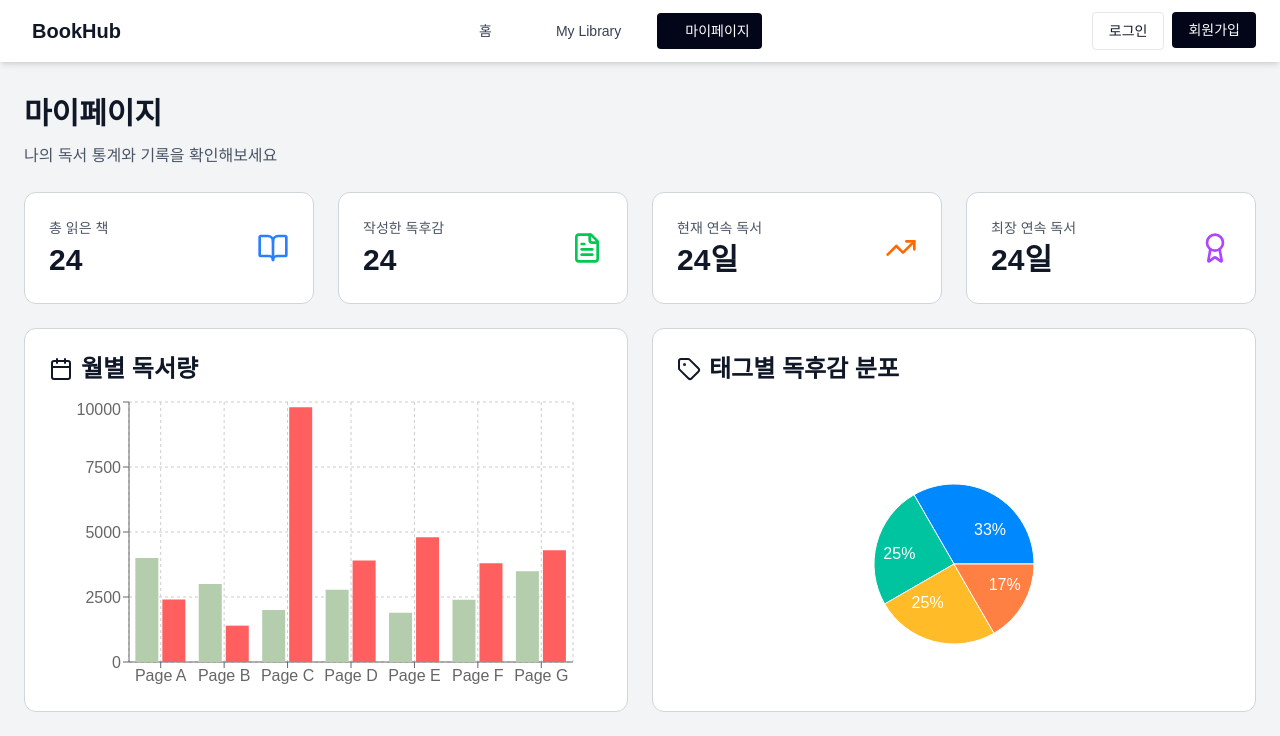
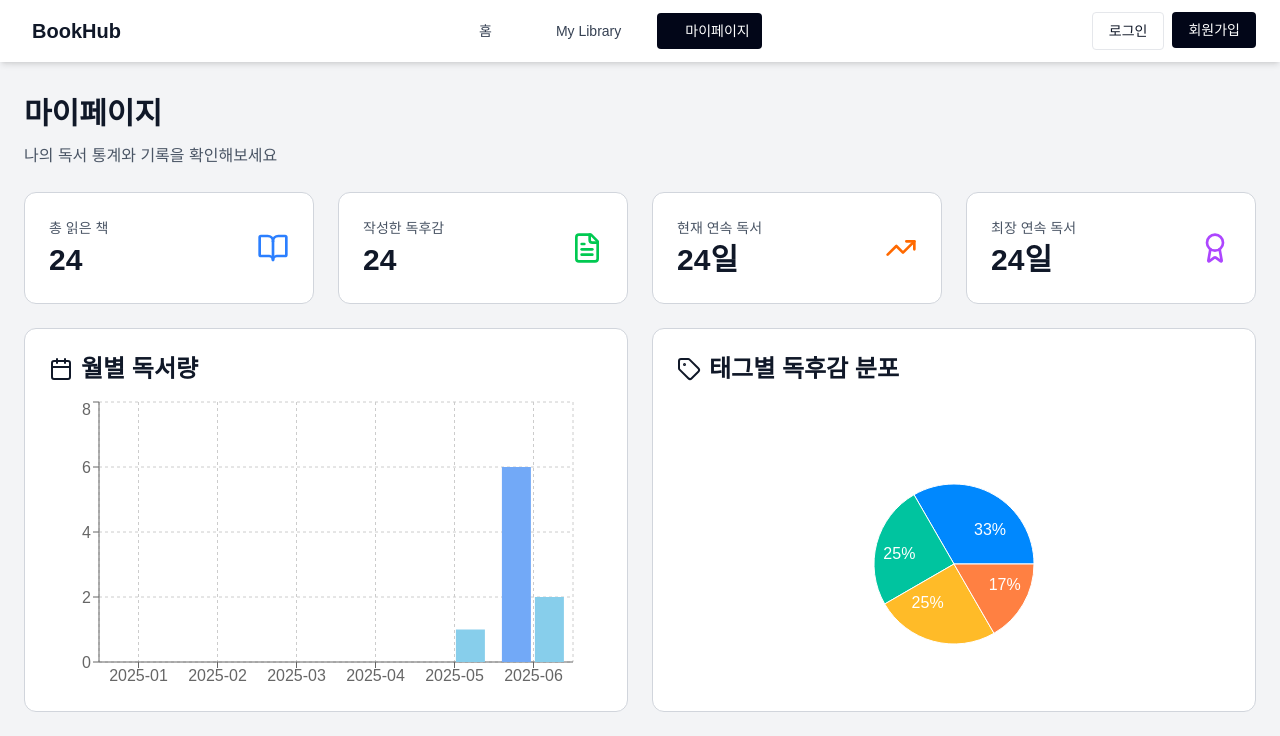
Before and after one commit to DEEPDIVE-BookJuck-BookJuck/BookJuck-BookJuck, a Next.js app: page /mypage in a window 1280 px wide. Shown: the top 736 px of the page. Built offline with nearby package versions, Linux system fonts and the light colour scheme; a web font is replaced by a local one.

Commit message:
feat: MonthlyGraph 차트 커스터마이징

```diff
--- a/src/components/MonthlyGraph.tsx
+++ b/src/components/MonthlyGraph.tsx
@@ -9,55 +9,46 @@ import {
   ResponsiveContainer,
 } from 'recharts'
 
-const data = [
+let data = [
   {
-    name: 'Page A',
-    uv: 4000,
-    pv: 2400,
-    amt: 2400,
+    month: '2025-06',
+    readBooks: 6,
+    reviewBooks: 2,
   },
   {
-    name: 'Page B',
-    uv: 3000,
-    pv: 1398,
-    amt: 2210,
+    month: '2025-05',
+    readBooks: 0,
+    reviewBooks: 1,
   },
   {
-    name: 'Page C',
-    uv: 2000,
-    pv: 9800,
-    amt: 2290,
+    month: '2025-04',
+    readBooks: 0,
+    reviewBooks: 0,
   },
   {
-    name: 'Page D',
-    uv: 2780,
-    pv: 3908,
-    amt: 2000,
+    month: '2025-03',
+    readBooks: 0,
+    reviewBooks: 0,
   },
   {
-    name: 'Page E',
-    uv: 1890,
-    pv: 4800,
-    amt: 2181,
+    month: '2025-02',
+    readBooks: 0,
+    reviewBooks: 0,
   },
   {
-    name: 'Page F',
-    uv: 2390,
-    pv: 3800,
-    amt: 2500,
-  },
-  {
-    name: 'Page G',
-    uv: 3490,
-    pv: 4300,
-    amt: 2100,
+    month: '2025-01',
+    readBooks: 0,
+    reviewBooks: 0,
   },
 ]
+
+data = data.reverse()
 
 export default function MonthlyGraph() {
   return (
     <ResponsiveContainer
       width={'100%'}
+      // height={'85%'}
       height={300}
     >
       <BarChart
@@ -65,31 +56,31 @@ export default function MonthlyGraph() {
         margin={{
           top: 5,
           right: 30,
-          left: 20,
+          left: -10,
           bottom: 5,
         }}
       >
         <CartesianGrid strokeDasharray="3 3" />
-        <XAxis dataKey="name" />
+        <XAxis dataKey="month" />
         <YAxis />
         <Tooltip />
         <Bar
-          dataKey="uv"
-          fill="#B3CDAD"
+          dataKey="readBooks"
+          fill="#72A9F7"
           activeBar={
             <Rectangle
-              fill="pink"
-              stroke="blue"
+              fill="#6482AD"
+              stroke="#DFF2EB"
             />
           }
         />
         <Bar
-          dataKey="pv"
-          fill="#FF5F5E"
+          dataKey="reviewBooks"
+          fill="#87CEEB"
           activeBar={
             <Rectangle
-              fill="gold"
-              stroke="purple"
+              fill="#8DBCC7"
+              stroke="#DFF2EB"
             />
           }
         />
```
